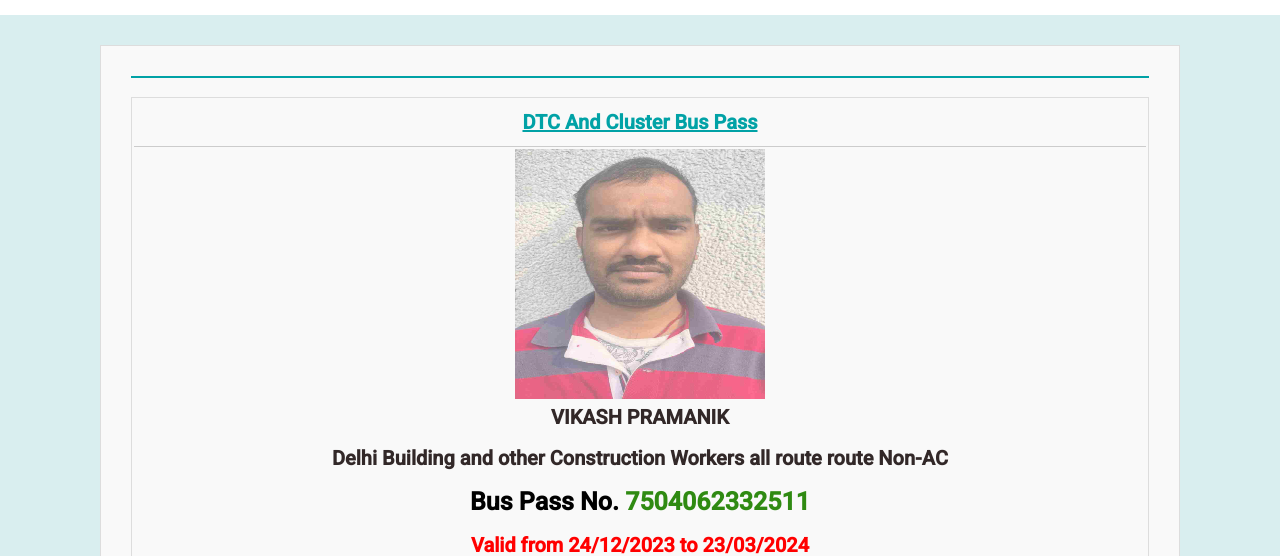
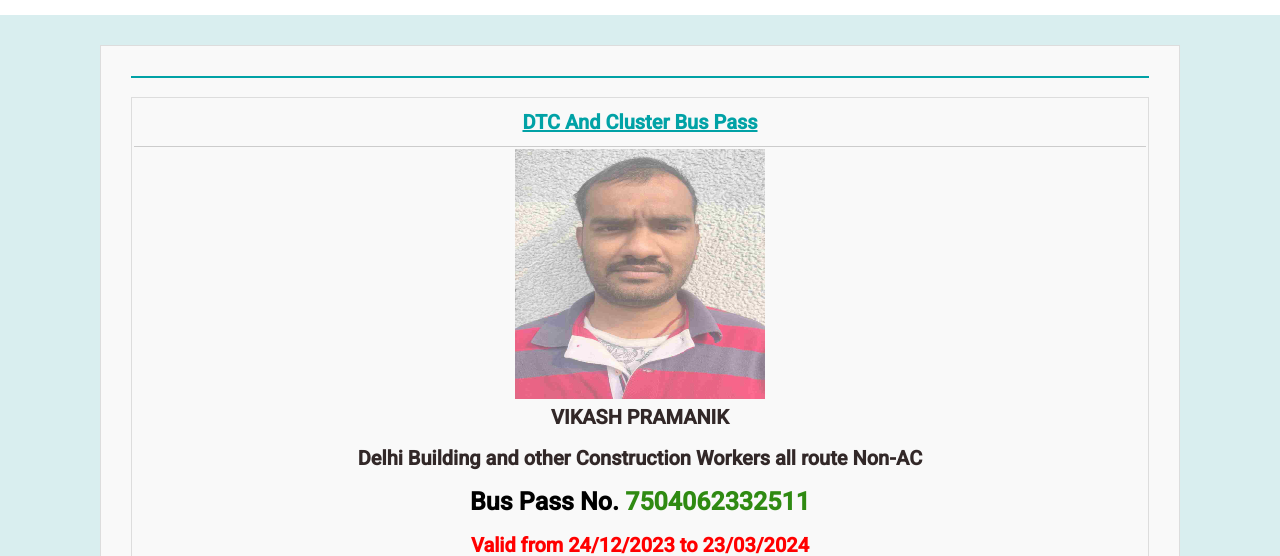
Before and after one commit to dtcpassdelhigoin/viewEpass.passno-7504062332511, a plain HTML site: page index.html in a window 1280 px wide. Shown: the part 242-798 px from the top of the page. Drawn offline with Linux system fonts and the light colour scheme.

Commit message:
Update index.html

```diff
--- a/index.html
+++ b/index.html
@@ -103,7 +103,7 @@
                             <tr>
                                 <td colspan="4">
                                     <div style="font-size: 20px;padding-top: 15px;text-align: center; color: #322828;"><b>Delhi
-                                            Building and other Construction Workers all route route Non-AC</br></div>
+                                            Building and other Construction Workers all route Non-AC</br></div>
                                 </td>
                             </tr>
                             <tr>
```
